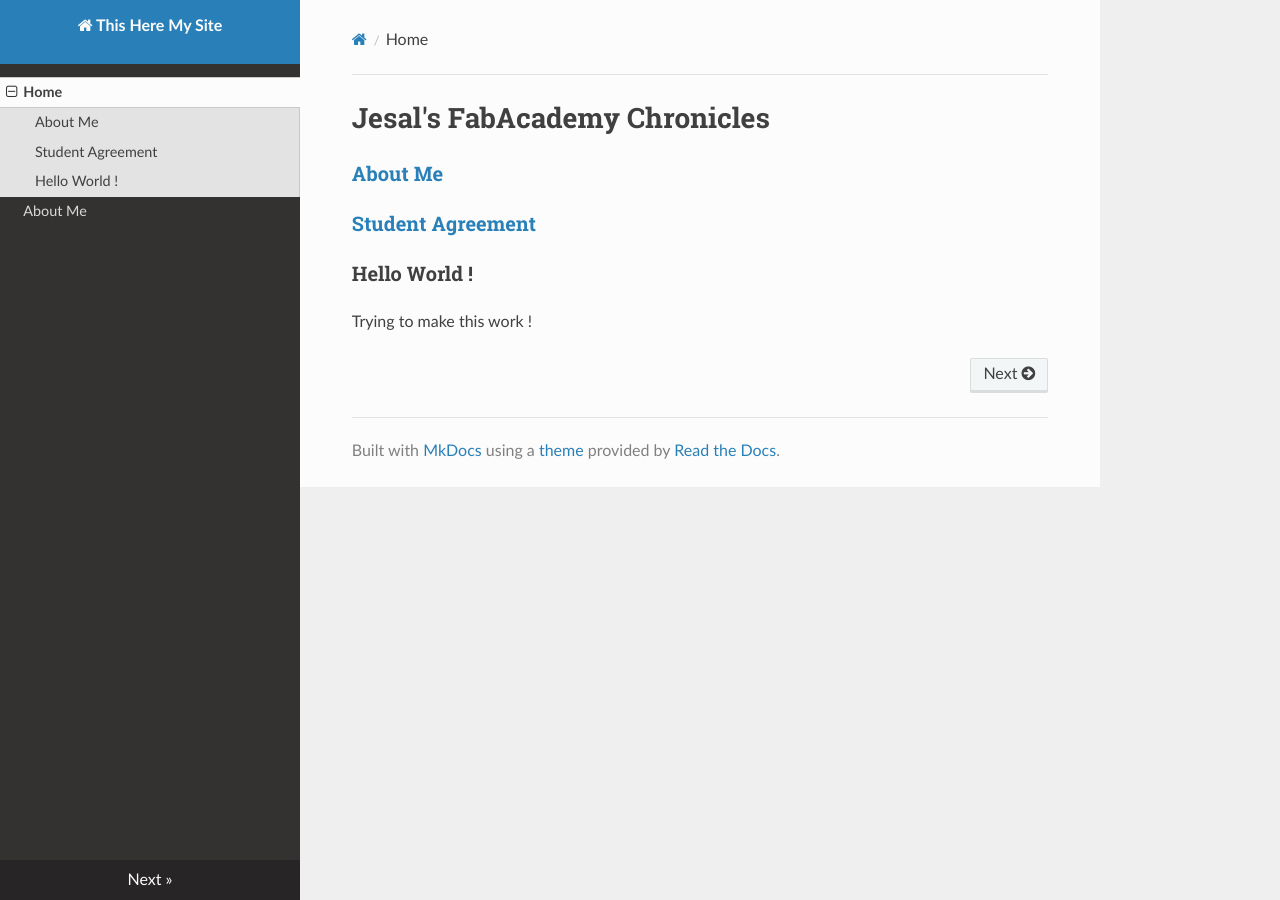
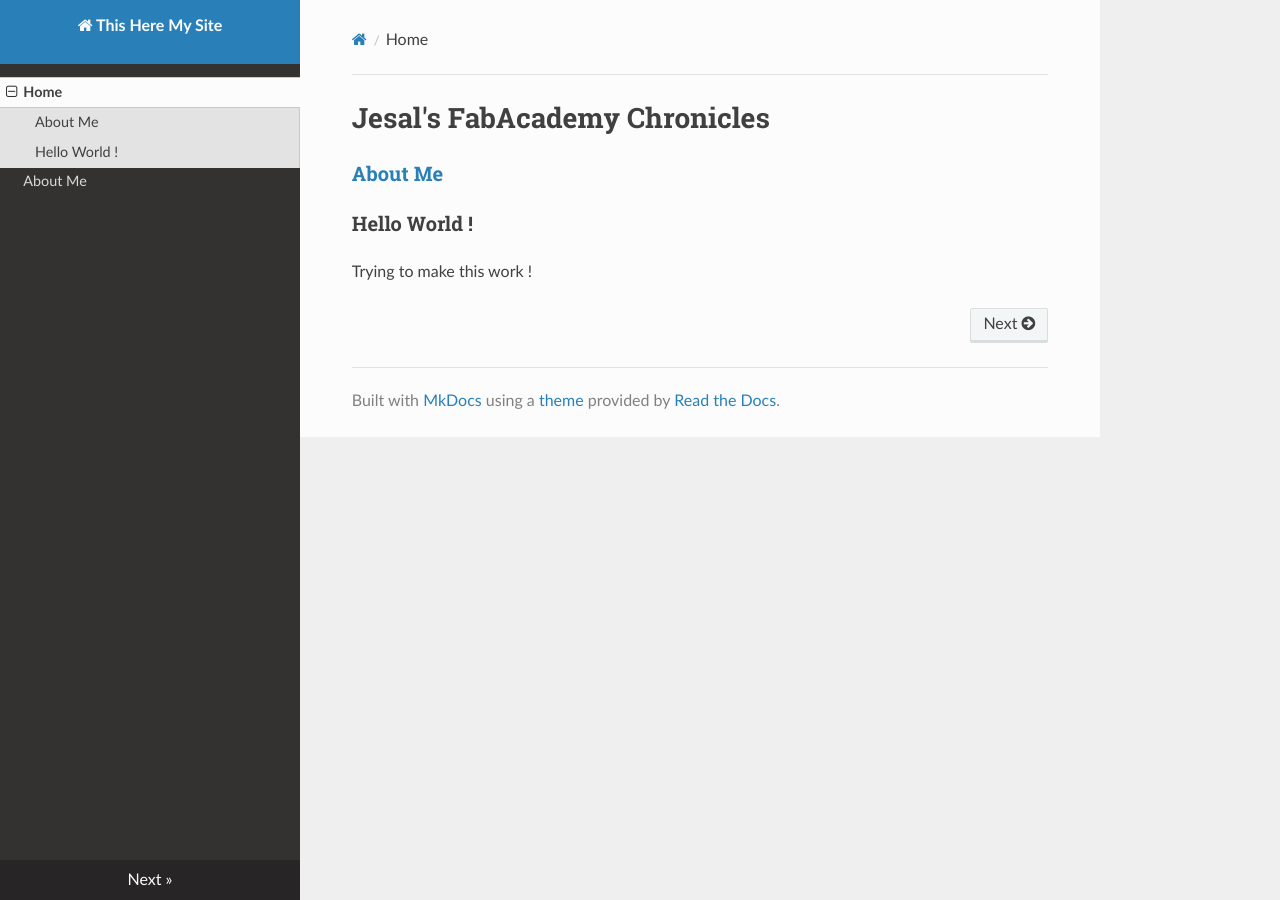
Before and after one commit to jesmehta/MKDocs_Trial, an MkDocs documentation site: the page built from docs/index.md, in a window 1280 px wide. Built offline with MkDocs 1.6.1, drawn with Linux system fonts in a browser that asks for light colours; nearby versions of some CDN libraries.

Commit message:
Update index.md
removed external links

```diff
--- a/docs/index.md
+++ b/docs/index.md
@@ -2,8 +2,6 @@
 
 ### [About Me](about.md)
 
-### [Student Agreement](students.md)
-
 ### Hello World !
 
 Trying to make this work !
```
